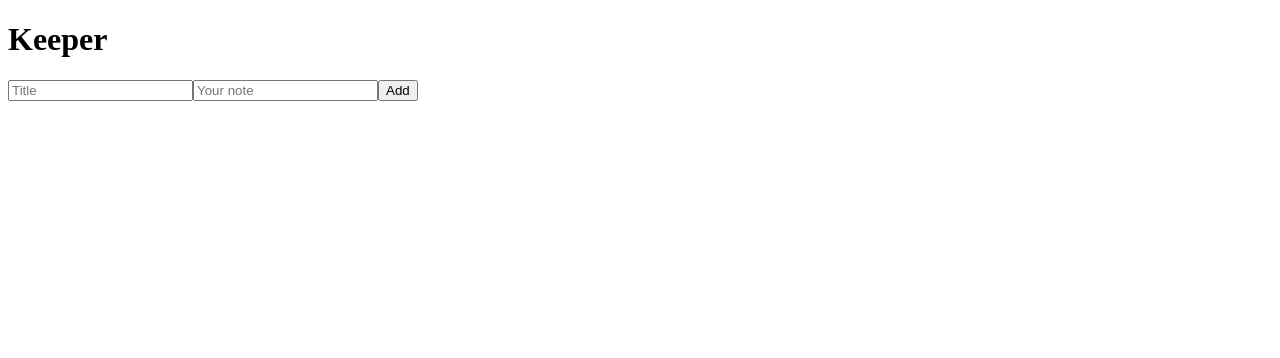
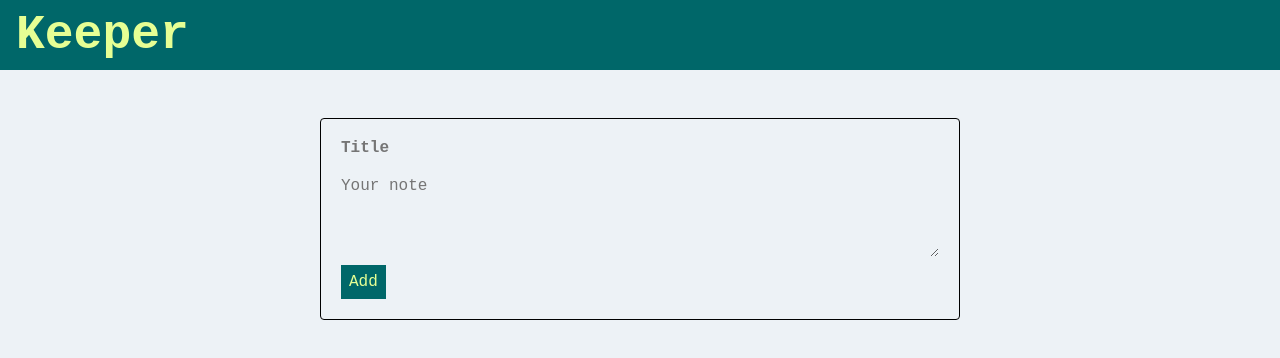
Before and after one commit to onmedicines/react-keeper-frontend, a React (Vite) app: page / in a window 1280 px wide. Shown: the top 358 px of the page. Built offline with nearby package versions, Linux system fonts and the light colour scheme.

Commit message:
Add styling to the keeper app

```diff
--- /dev/null
+++ b/src/App.css
@@ -0,0 +1,76 @@
+* {
+  margin: 0;
+  padding: 0;
+  box-sizing: border-box;
+}
+#App {
+  height: 100vh;
+  width: 100vw;
+  font-family: monospace;
+  background-color: #edf2f6;
+}
+#app-wrapper {
+  .app-title {
+    padding: 0.5rem 1rem;
+    font-size: 3rem;
+    color: #e6ff94;
+    background-color: #006769;
+  }
+  form {
+    padding: 1rem;
+    margin: 3rem auto;
+    border: 1px solid;
+    border-radius: 0.25rem;
+    display: flex;
+    flex-direction: column;
+    max-width: 40rem;
+
+    input,
+    button,
+    textarea {
+      margin: 0.25rem;
+      font-family: monospace;
+      background-color: inherit;
+      outline: none;
+      border: none;
+      font-size: 1rem;
+      color: #006769;
+    }
+    input {
+      font-weight: 600;
+    }
+    textarea {
+      margin-top: 1rem;
+      min-height: 5rem;
+    }
+    button {
+      padding: 0.5rem;
+      background-color: #006769;
+      color: #e6ff94;
+      width: fit-content;
+    }
+  }
+  .card-container {
+    padding: 1rem;
+    display: grid;
+    grid-template-columns: repeat(5, 1fr);
+    gap: 3rem;
+    .card {
+      padding: 0.75rem 1.25rem;
+      border-radius: 0.25rem;
+      background-color: #006769;
+      color: #e6ff94;
+      h1,
+      p {
+        margin: 1rem;
+      }
+      h1 {
+        font-size: 1.25rem;
+      }
+      p {
+        font-size: 1rem;
+        line-height: 1.5rem;
+      }
+    }
+  }
+}
--- a/src/App.jsx
+++ b/src/App.jsx
@@ -1,4 +1,5 @@
 import { useState } from "react";
+import "./App.css";
 
 function App() {
   const [notes, setNotes] = useState([]);
@@ -28,11 +29,11 @@
         <h1 className="app-title">Keeper</h1>
         <form action="submit" onSubmit={updateNotes}>
           <input name="title" onChange={updateTitle} value={title} type="text" placeholder="Title" />
-          <input name="content" onChange={updateContent} value={content} type="text" placeholder="Your note" />
+          <textarea name="content" onChange={updateContent} value={content} type="text" placeholder="Your note"></textarea>
           <button type="submit">Add</button>
         </form>
         <div className="card-container">
-          {notes.map((note, index) => {
+          {notes.map((note) => {
             return (
               <div className="card">
                 <h1 className="title">{note[0]}</h1>
```
